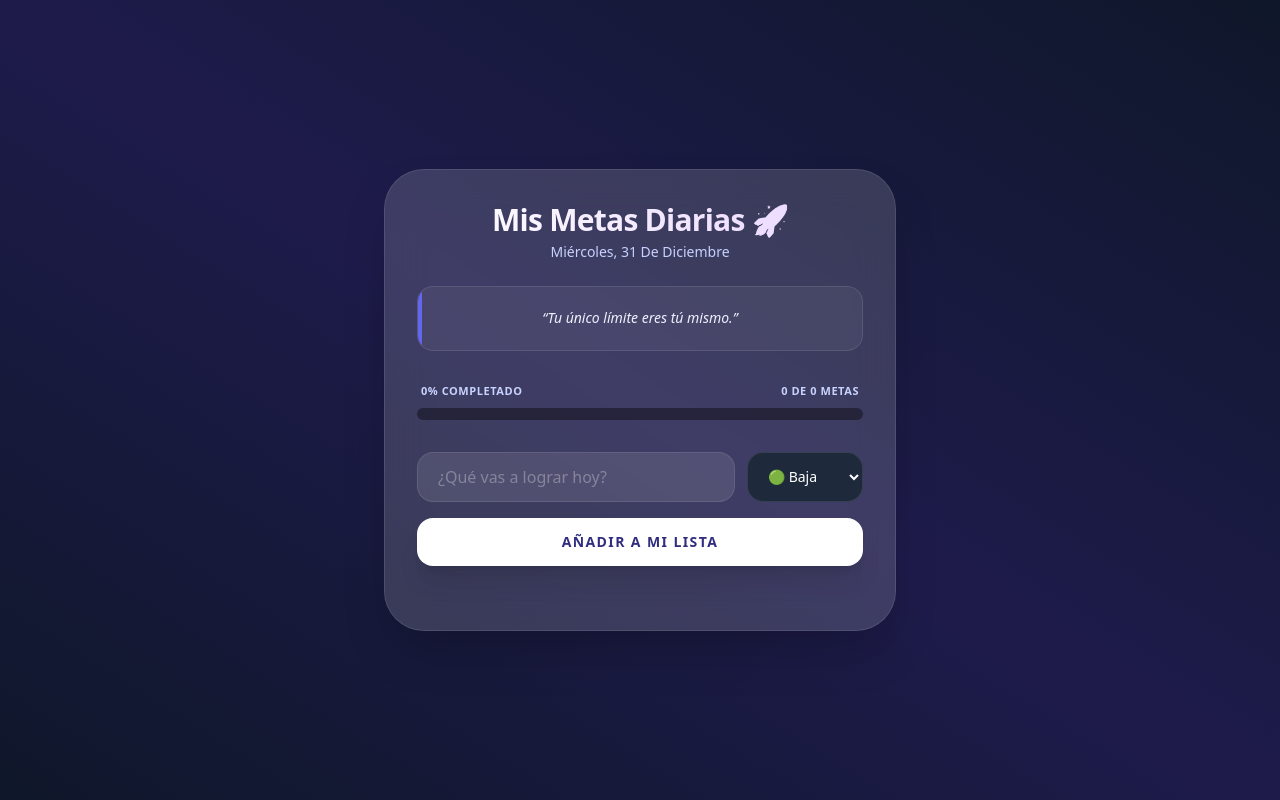
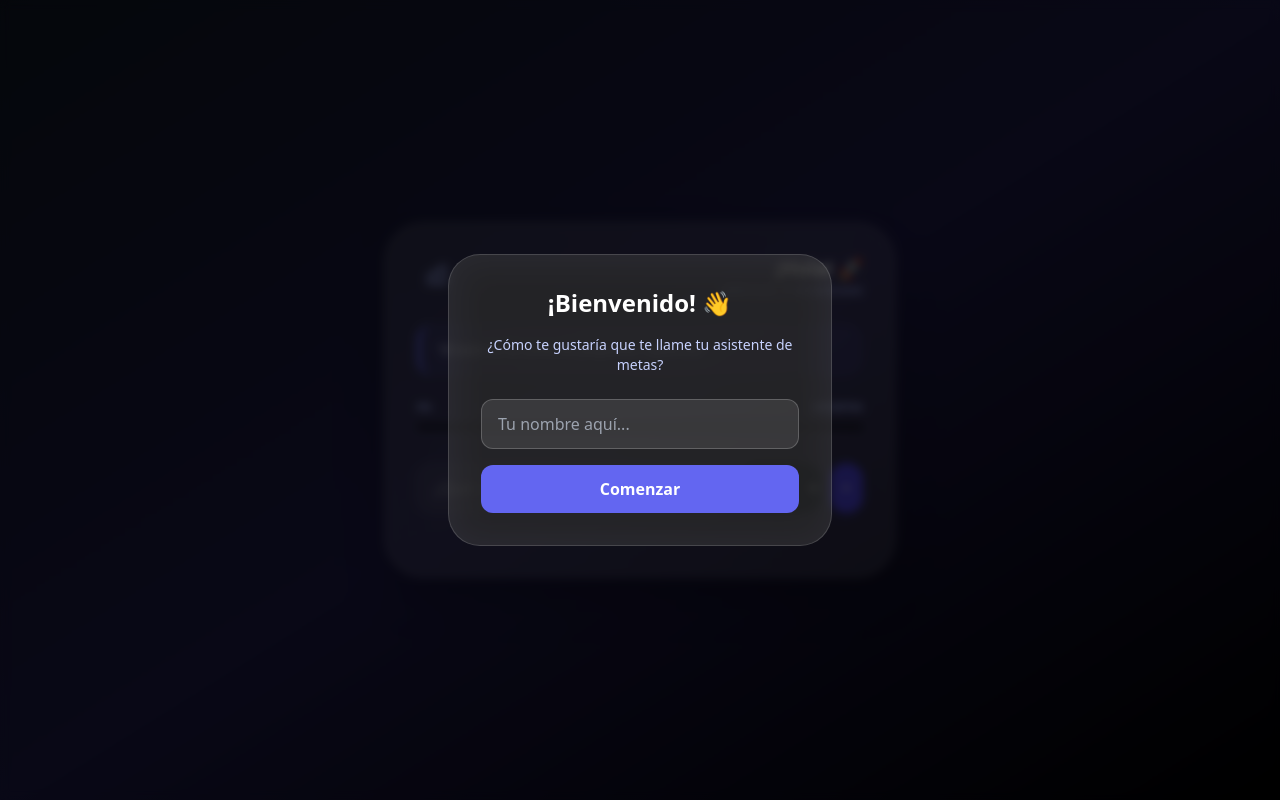
Before and after one commit to bohorquezcastro-star/mis-metas, a plain HTML site: page index.html in a window 1280 px wide. Drawn offline with nearby package versions, Linux system fonts and the light colour scheme.

Commit message:
Add files via upload

```diff
--- a/index.html
+++ b/index.html
@@ -3,169 +3,201 @@
 <head>
     <meta charset="UTF-8">
     <meta name="viewport" content="width=device-width, initial-scale=1.0">
-    <title>Master Metas Pro - Español</title>
+    <title>Master Metas Pro - Personalizado</title>
     <script src="https://cdn.tailwindcss.com"></script>
     <style>
         .glass {
-            background: rgba(255, 255, 255, 0.15);
+            background: rgba(255, 255, 255, 0.12);
             backdrop-filter: blur(20px);
-            border: 1px solid rgba(255, 255, 255, 0.2);
+            border: 1px solid rgba(255, 255, 255, 0.15);
         }
         .progress-bar { transition: width 0.6s cubic-bezier(0.175, 0.885, 0.32, 1.275); }
-        .goal-item { transition: all 0.3s ease; }
-        .completed { opacity: 0.5; filter: grayscale(1); }
-        @keyframes fadeIn { from { opacity: 0; transform: translateY(10px); } to { opacity: 1; transform: translateY(0); } }
-        .animate-in { animation: fadeIn 0.4s ease forwards; }
+        .completed { opacity: 0.4; filter: grayscale(1); }
+        @keyframes fadeIn { from { opacity: 0; transform: scale(0.95); } to { opacity: 1; transform: scale(1); } }
+        .animate-in { animation: fadeIn 0.3s ease forwards; }
 
-        /* Scrollbar personalizada */
-        .custom-scrollbar::-webkit-scrollbar { width: 6px; }
-        .custom-scrollbar::-webkit-scrollbar-track { background: rgba(255,255,255,0.05); }
-        .custom-scrollbar::-webkit-scrollbar-thumb { background: rgba(255,255,255,0.2); border-radius: 10px; }
+        .modal-overlay {
+            background: rgba(0, 0, 0, 0.7);
+            backdrop-filter: blur(5px);
+        }
     </style>
 </head>
-<body class="bg-gradient-to-tr from-slate-900 via-indigo-950 to-slate-900 min-h-screen flex items-center justify-center p-4 font-sans text-white">
+<body class="bg-gradient-to-br from-gray-900 via-indigo-950 to-black min-h-screen flex items-center justify-center p-4 font-sans text-white">
 
-    <div class="glass max-w-lg w-full rounded-[2.5rem] p-8 shadow-2xl border border-white/10">
-        <div class="text-center mb-6">
-            <h1 class="text-3xl font-black tracking-tight bg-clip-text text-transparent bg-gradient-to-r from-white to-purple-200">
-                Mis Metas Diarias 🚀
-            </h1>
-            <p id="current-date" class="text-indigo-200 text-sm mt-1 font-medium capitalize"></p>
+    <div id="welcome-modal" class="hidden fixed inset-0 z-50 flex items-center justify-center p-4 modal-overlay">
+        <div class="glass max-w-sm w-full p-8 rounded-[2rem] text-center animate-in">
+            <h2 class="text-2xl font-bold mb-4">¡Bienvenido! 👋</h2>
+            <p class="text-indigo-200 text-sm mb-6">¿Cómo te gustaría que te llame tu asistente de metas?</p>
+            <input type="text" id="userNameInput" placeholder="Tu nombre aquí..."
+                class="w-full px-4 py-3 rounded-xl bg-white/10 border border-white/20 mb-4 focus:outline-none focus:ring-2 focus:ring-indigo-400">
+            <button onclick="saveUser()" class="w-full bg-indigo-500 hover:bg-indigo-600 py-3 rounded-xl font-bold transition-all">Comenzar</button>
+        </div>
+    </div>
+
+    <div id="stats-modal" class="hidden fixed inset-0 z-50 flex items-center justify-center p-4 modal-overlay">
+        <div class="glass max-w-sm w-full p-8 rounded-[2rem] border border-white/20 animate-in">
+            <h2 class="text-2xl font-black mb-6 text-center text-indigo-300">Tu Legado 🏅</h2>
+            <div class="space-y-4 mb-8">
+                <div class="flex justify-between items-center bg-white/5 p-4 rounded-xl">
+                    <span class="text-sm text-indigo-200">Metas Creadas:</span>
+                    <span id="hist-total" class="text-xl font-bold">0</span>
+                </div>
+                <div class="flex justify-between items-center bg-white/5 p-4 rounded-xl">
+                    <span class="text-sm text-indigo-200">Metas Logradas:</span>
+                    <span id="hist-done" class="text-xl font-bold text-emerald-400">0</span>
+                </div>
+                <div class="text-center p-4 bg-indigo-500/20 rounded-xl border border-indigo-500/30">
+                    <p class="text-[10px] uppercase tracking-widest text-indigo-300 mb-1">Rango Actual</p>
+                    <p id="user-rank" class="text-lg font-black text-white italic">Novato</p>
+                </div>
+            </div>
+            <button onclick="toggleStats()" class="w-full bg-white/10 hover:bg-white/20 py-3 rounded-xl font-bold transition-all">Cerrar</button>
+        </div>
+    </div>
+
+    <div class="glass max-w-lg w-full rounded-[2.5rem] p-8 shadow-2xl relative">
+        <div class="flex justify-between items-start mb-6">
+            <button onclick="toggleStats()" class="p-2 hover:bg-white/10 rounded-full transition-all" title="Ver estadísticas">
+                <svg class="w-6 h-6 text-indigo-300" fill="none" stroke="currentColor" viewBox="0 0 24 24"><path stroke-linecap="round" stroke-linejoin="round" stroke-width="2" d="M9 19v-6a2 2 0 00-2-2H5a2 2 0 00-2 2v6a2 2 0 002 2h2a2 2 0 002-2zm0 0V9a2 2 0 012-2h2a2 2 0 012 2v10m-6 0a2 2 0 002 2h2a2 2 0 002-2m0 0V5a2 2 0 012-2h2a2 2 0 012 2v14a2 2 0 01-2 2h-2a2 2 0 01-2-2z"></path></svg>
+            </button>
+            <div class="text-right">
+                <h1 id="main-greeting" class="text-xl font-bold text-white">¡Hola! 🚀</h1>
+                <p id="current-date" class="text-indigo-300 text-[11px] uppercase tracking-tighter"></p>
+            </div>
         </div>
 
-        <div id="quote-container" class="mb-8 p-5 bg-white/5 rounded-2xl border border-white/10 text-center relative overflow-hidden">
-            <div class="absolute top-0 left-0 w-1 h-full bg-indigo-500"></div>
-            <p id="quote-text" class="text-sm italic font-light leading-relaxed text-indigo-50">
-                "Cargando tu dosis de motivación..."
-            </p>
+        <div class="mb-6 p-4 bg-indigo-500/10 rounded-2xl border-l-4 border-indigo-500 italic text-sm text-indigo-100" id="quote-box">
+            "El éxito es la suma de pequeños esfuerzos."
         </div>
 
         <div class="mb-8">
-            <div class="flex justify-between text-[11px] mb-2 px-1 font-bold uppercase tracking-wider text-indigo-200">
-                <span id="progress-text">0% completado</span>
-                <span id="count-text">0 de 0 metas</span>
+            <div class="flex justify-between text-[10px] mb-2 font-bold text-indigo-300 uppercase">
+                <span id="progress-percent">0%</span>
+                <span id="progress-count">0/0 METAS</span>
             </div>
-            <div class="w-full bg-black/40 rounded-full h-3 p-[2px]">
-                <div id="progress-fill" class="progress-bar h-full bg-gradient-to-r from-orange-400 via-yellow-400 to-emerald-400 rounded-full w-0 shadow-[0_0_10px_rgba(52,211,153,0.3)]"></div>
+            <div class="w-full bg-black/40 h-2 rounded-full overflow-hidden">
+                <div id="progress-bar" class="progress-bar h-full bg-gradient-to-r from-indigo-500 to-emerald-400 w-0"></div>
             </div>
         </div>
 
-        <div class="space-y-4 mb-8">
-            <div class="flex flex-col sm:flex-row gap-3">
-                <input type="text" id="goalInput" placeholder="¿Qué vas a lograr hoy?"
-                    class="flex-1 px-5 py-3 rounded-2xl bg-white/10 border border-white/10 focus:outline-none focus:ring-2 focus:ring-indigo-400 placeholder:text-white/30 text-white">
-                <select id="priorityInput" class="bg-slate-800 border border-white/10 rounded-2xl px-4 py-3 text-sm focus:outline-none focus:ring-2 focus:ring-indigo-400 cursor-pointer">
-                    <option value="low">🟢 Baja</option>
-                    <option value="medium">🟡 Media</option>
-                    <option value="high">🔴 Alta</option>
-                </select>
-            </div>
-            <button id="addBtn" class="w-full bg-white text-indigo-900 hover:bg-indigo-50 py-3.5 rounded-2xl font-black shadow-xl transition-all transform active:scale-95 uppercase text-sm tracking-widest">
-                Añadir a mi lista
-            </button>
+        <div class="flex gap-2 mb-8">
+            <input type="text" id="goalInput" placeholder="¿Qué sigue?" class="flex-1 bg-white/5 border border-white/10 rounded-2xl px-4 py-3 focus:outline-none focus:ring-2 focus:ring-indigo-500 transition-all">
+            <select id="priorityInput" class="bg-slate-900 border border-white/10 rounded-2xl px-3 text-xs">
+                <option value="low">Baja</option>
+                <option value="medium">Media</option>
+                <option value="high">Alta</option>
+            </select>
+            <button onclick="addGoal()" class="bg-indigo-600 hover:bg-indigo-500 p-3 rounded-2xl transition-all shadow-lg shadow-indigo-900/20">+</button>
         </div>
 
-        <ul id="goalList" class="space-y-3 max-h-[35vh] overflow-y-auto pr-2 custom-scrollbar">
-            </ul>
+        <ul id="goalList" class="space-y-3 max-h-64 overflow-y-auto pr-2 custom-scrollbar"></ul>
     </div>
 
     <script>
-        const goalInput = document.getElementById('goalInput');
-        const priorityInput = document.getElementById('priorityInput');
-        const addBtn = document.getElementById('addBtn');
-        const goalList = document.getElementById('goalList');
-        const progressFill = document.getElementById('progress-fill');
-        const progressText = document.getElementById('progress-text');
-        const countText = document.getElementById('count-text');
+        // --- ESTADO DE LA APP ---
+        let goals = JSON.parse(localStorage.getItem('goals_v3')) || [];
+        let stats = JSON.parse(localStorage.getItem('stats_v3')) || { totalCreated: 0, totalDone: 0 };
+        let userName = localStorage.getItem('userName_v3');
 
-        let goals = JSON.parse(localStorage.getItem('proGoalsV2')) || [];
+        // --- INICIALIZACIÓN ---
+        window.onload = () => {
+            if (!userName) {
+                document.getElementById('welcome-modal').classList.remove('hidden');
+            } else {
+                updateUI();
+            }
+            renderGoals();
+            const options = { weekday: 'long', day: 'numeric', month: 'long' };
+            document.getElementById('current-date').innerText = new Date().toLocaleDateString('es-ES', options);
+        };
 
-        // --- FECHA EN ESPAÑOL ---
-        const options = { weekday: 'long', day: 'numeric', month: 'long' };
-        document.getElementById('current-date').innerText = new Date().toLocaleDateString('es-ES', options);
-
-        // --- FRASES EN ESPAÑOL ---
-        const frasesEspanol = [
-            "No cuentes los días, haz que los días cuenten.",
-            "Tu único límite eres tú mismo.",
-            "El éxito es la suma de pequeños esfuerzos repetidos cada día.",
-            "Hazlo ahora, a veces 'después' se convierte en 'nunca'.",
-            "La disciplina te llevará donde la motivación no alcance.",
-            "Cada meta comienza con la decisión de intentarlo.",
-            "Si puedes imaginarlo, puedes crearlo.",
-            "No te detengas hasta que estés orgulloso."
-        ];
-
-        function getSpanishQuote() {
-            const fraseAzar = frasesEspanol[Math.floor(Math.random() * frasesEspanol.length)];
-            document.getElementById('quote-text').innerHTML = `“${fraseAzar}”`;
+        // --- USUARIO ---
+        function saveUser() {
+            const name = document.getElementById('userNameInput').value.trim();
+            if (name) {
+                localStorage.setItem('userName_v3', name);
+                userName = name;
+                document.getElementById('welcome-modal').classList.add('hidden');
+                updateUI();
+            }
         }
 
-        // --- LÓGICA CORE ---
-        function updateStats() {
-            const total = goals.length;
-            const completed = goals.filter(g => g.completed).length;
-            const percent = total === 0 ? 0 : Math.round((completed / total) * 100);
-
-            progressFill.style.width = `${percent}%`;
-            progressText.innerText = `${percent}% completado`;
-            countText.innerText = `${completed} de ${total} metas`;
-
-            localStorage.setItem('proGoalsV2', JSON.stringify(goals));
+        function updateUI() {
+            document.getElementById('main-greeting').innerText = `¡Hola, ${userName}! 👋`;
         }
 
+        // --- ESTADÍSTICAS & MODAL ---
+        function toggleStats() {
+            const modal = document.getElementById('stats-modal');
+            if (modal.classList.contains('hidden')) {
+                document.getElementById('hist-total').innerText = stats.totalCreated;
+                document.getElementById('hist-done').innerText = stats.totalDone;
+
+                let rank = "Novato Aspirante";
+                if (stats.totalDone > 5) rank = "Aprendiz Constante";
+                if (stats.totalDone > 10) rank = "Guerrero de la Productividad";
+                if (stats.totalDone > 25) rank = "Maestro de Metas";
+                document.getElementById('user-rank').innerText = rank;
+
+                modal.classList.remove('hidden');
+            } else {
+                modal.classList.add('hidden');
+            }
+        }
+
+        // --- LÓGICA DE METAS ---
         function renderGoals() {
-            goalList.innerHTML = '';
-            goals.forEach((goal, index) => {
+            const list = document.getElementById('goalList');
+            list.innerHTML = '';
+
+            goals.forEach((goal, i) => {
                 const li = document.createElement('li');
-                const priorityStyles = {
-                    low: 'border-l-emerald-400 bg-emerald-400/5',
-                    medium: 'border-l-yellow-400 bg-yellow-400/5',
-                    high: 'border-l-rose-400 bg-rose-400/5'
-                };
-
-                li.className = `goal-item animate-in flex items-center justify-between p-4 rounded-2xl border-l-4 ${priorityStyles[goal.priority]} ${goal.completed ? 'completed' : ''} border-y border-r border-white/5`;
+                const pColor = { low: 'border-l-emerald-500', medium: 'border-l-yellow-500', high: 'border-l-rose-500' };
+                li.className = `flex items-center justify-between p-4 bg-white/5 rounded-2xl border-l-4 ${pColor[goal.priority]} animate-in ${goal.completed ? 'completed' : ''}`;
 
                 li.innerHTML = `
-                    <div class="flex items-center gap-4 flex-1 cursor-pointer" onclick="toggleGoal(${index})">
-                        <div class="w-6 h-6 rounded-full border-2 border-white/20 flex items-center justify-center transition-all ${goal.completed ? 'bg-emerald-500 border-none' : ''}">
-                            ${goal.completed ? '<svg class="w-4 h-4 text-white" fill="none" stroke="currentColor" viewBox="0 0 24 24"><path stroke-linecap="round" stroke-linejoin="round" stroke-width="3" d="M5 13l4 4L19 7"></path></svg>' : ''}
+                    <div class="flex items-center gap-3 cursor-pointer flex-1" onclick="toggleGoal(${i})">
+                        <div class="w-5 h-5 rounded-full border border-white/20 flex items-center justify-center ${goal.completed ? 'bg-emerald-500' : ''}">
+                            ${goal.completed ? '✓' : ''}
                         </div>
-                        <span class="text-sm font-medium ${goal.completed ? 'line-through text-white/30' : 'text-white/90'}">${goal.text}</span>
+                        <span class="text-sm">${goal.text}</span>
                     </div>
-                    <button onclick="deleteGoal(${index})" class="p-2 hover:bg-white/10 rounded-xl transition-colors group">
-                        <svg class="w-4 h-4 text-white/20 group-hover:text-rose-400" fill="none" stroke="currentColor" viewBox="0 0 24 24"><path stroke-linecap="round" stroke-linejoin="round" stroke-width="2" d="M6 18L18 6M6 6l12 12"></path></svg>
-                    </button>
+                    <button onclick="deleteGoal(${i})" class="text-white/20 hover:text-rose-400">✕</button>
                 `;
-                goalList.appendChild(li);
+                list.appendChild(li);
             });
-            updateStats();
+
+            const done = goals.filter(g => g.completed).length;
+            const percent = goals.length ? Math.round((done / goals.length) * 100) : 0;
+            document.getElementById('progress-bar').style.width = percent + '%';
+            document.getElementById('progress-percent').innerText = percent + '%';
+            document.getElementById('progress-count').innerText = `${done}/${goals.length} METAS`;
+
+            localStorage.setItem('goals_v3', JSON.stringify(goals));
+            localStorage.setItem('stats_v3', JSON.stringify(stats));
         }
 
         function addGoal() {
-            const text = goalInput.value.trim();
-            const priority = priorityInput.value;
-            if (text) {
-                goals.unshift({ text, priority, completed: false });
-                goalInput.value = '';
+            const input = document.getElementById('goalInput');
+            if (input.value.trim()) {
+                goals.unshift({ text: input.value, priority: document.getElementById('priorityInput').value, completed: false });
+                stats.totalCreated++;
+                input.value = '';
                 renderGoals();
             }
         }
 
-        window.toggleGoal = (i) => { goals[i].completed = !goals[i].completed; renderGoals(); };
-        window.deleteGoal = (i) => {
-            if(confirm('¿Seguro que quieres eliminar esta meta?')) {
-                goals.splice(i, 1);
-                renderGoals();
-            }
+        window.toggleGoal = (i) => {
+            if (!goals[i].completed) stats.totalDone++;
+            else stats.totalDone--;
+            goals[i].completed = !goals[i].completed;
+            renderGoals();
         };
 
-        addBtn.addEventListener('click', addGoal);
-        goalInput.addEventListener('keypress', (e) => e.key === 'Enter' && addGoal());
-
-        // Iniciar
-        getSpanishQuote();
-        renderGoals();
+        window.deleteGoal = (i) => {
+            goals.splice(i, 1);
+            renderGoals();
+        };
     </script>
 </body>
 </html>
```
